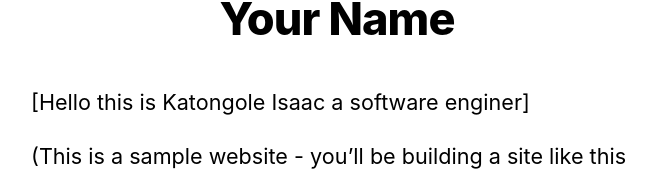
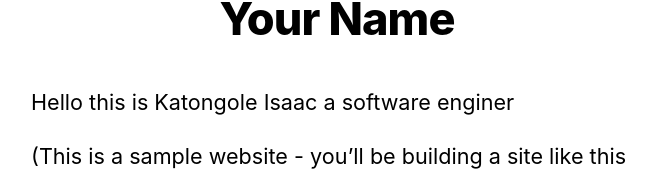
Before and after one commit to katsisaac50/nextjs-blog, a Next.js app: page / in a window 1280 px wide. Shown: the part 224-400 px from the top of the page, without its empty margins (303-959 px from the left). Built offline with nearby package versions, Linux system fonts and the light colour scheme.

Commit message:
remove square bracket

```diff
--- a/pages/index.js
+++ b/pages/index.js
@@ -9,7 +9,7 @@ export default function Home() {
         <title>{siteTitle}</title>
       </Head>
       <section className={utilStyles.headingMd}>
-        <p>[Hello this is Katongole Isaac a software enginer]</p>
+        <p>Hello this is Katongole Isaac a software enginer</p>
         <p>
           (This is a sample website - you’ll be building a site like this on{' '}
           <a href="https://nextjs.org/learn">our Next.js tutorial</a>.)
```
